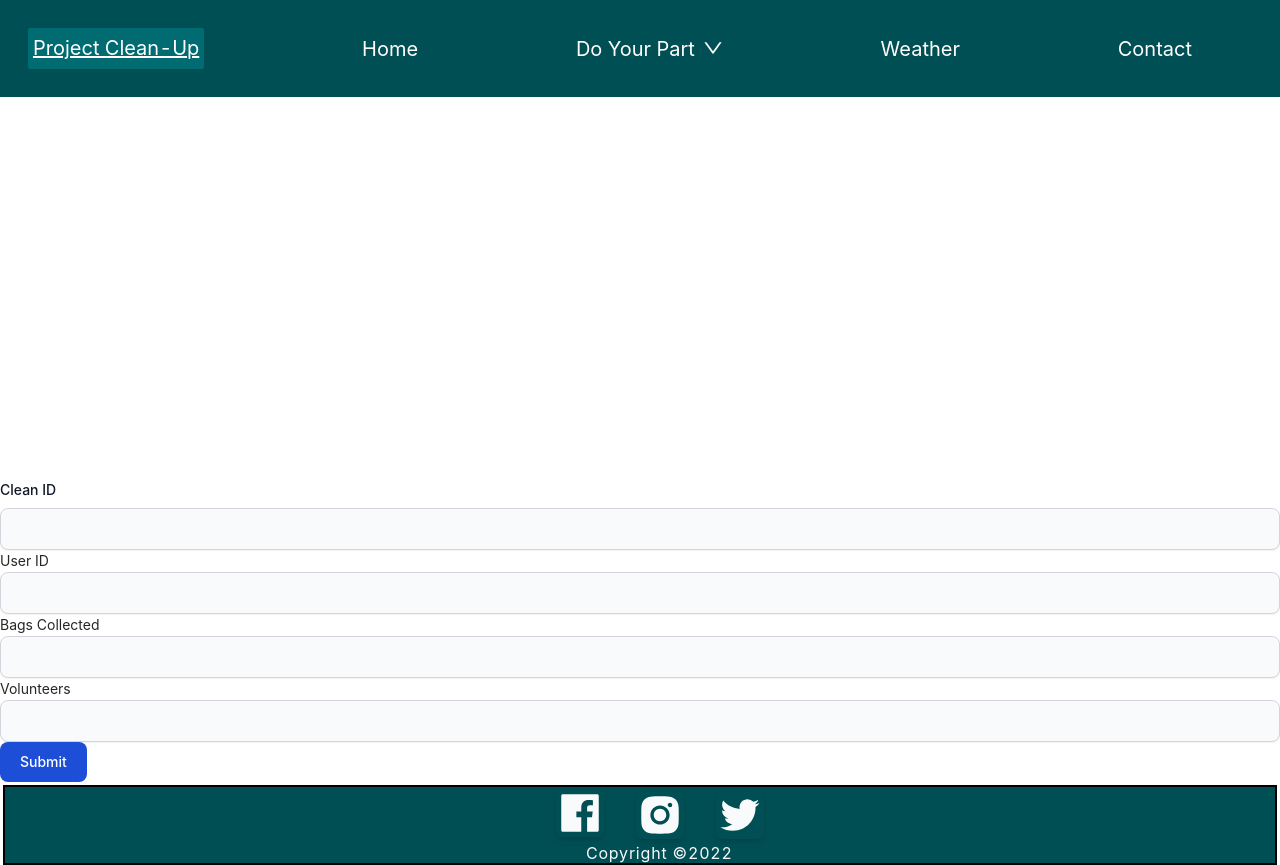
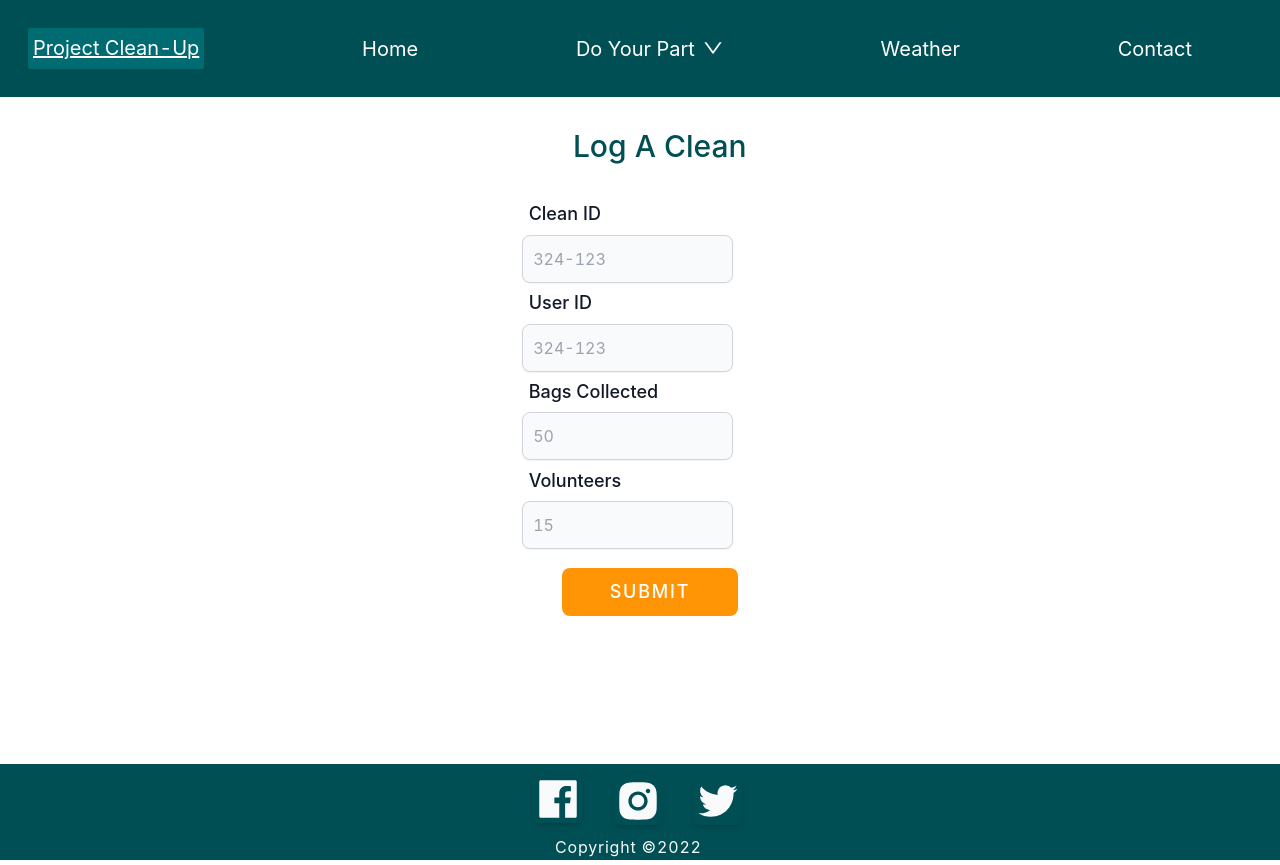
Before and after one commit to SchoolOfCode/environment_variables_frontend, a Next.js app in the folder project-app/: page /log-a-clean in a window 1280 px wide. Built offline with nearby package versions, Linux system fonts and the light colour scheme.

Commit message:
log a clean

```diff
--- a/project-app/components/Footer/Footer.jsx
+++ b/project-app/components/Footer/Footer.jsx
@@ -7,8 +7,8 @@ import {
 
 export default function Footer() {
   return (
-    <footer className=" border-black border-2 h-20 m-[0.2rem] pl-[43%] bg-[#004F54]">
-      <div className="flex justify-evenly items-center space-x-8 space-y-1 h-auto w-min">
+    <footer className=" h-[6rem] m-[0] pl-[41%] bg-[#004F54]">
+      <div className="flex justify-evenly items-center space-x-8 space-y-1 h-auto w-min p-[.6rem]">
         <div className="item w-12 h-12">
           <a href="https://www.facebook.com" target="blank">
             <AiFillFacebook className="h-12 w-12 rounded-md m-0 shadow-md text-gray-50" />
@@ -25,9 +25,9 @@ export default function Footer() {
           </a>
         </div>
       </div>
-      <p className="text-base pl-[4%] m-[.1rem] tracking-wider font-normal text-gray-50">
-        {" "}
+      <p className="text-base pl-[4%] tracking-wider font-normal text-gray-50">
         Copyright &copy;2022
+
       </p>
     </footer>
   );
--- a/project-app/components/Forms/LogClean.jsx
+++ b/project-app/components/Forms/LogClean.jsx
@@ -1,7 +1,6 @@
 import React from "react";
 import { Formik, Field, Form, ErrorMessage } from "formik";
 import * as Yup from "yup";
-
 import data from "../../libs";
 
 const LogCleanForm = () => {
@@ -36,47 +35,60 @@ const LogCleanForm = () => {
         }, 400);
       }}
     >
-      <Form>
+      <Form className="w-[60%] p-[4rem] ml-[22%]">
+      <p className="text-3xl font-medium text-left m-[1] p-[0] pl-[34%] text-[#004F54]">Log A Clean</p>
+      <div className="ml-[25%]">
         <label
           htmlFor="cleanID"
-          className="block mb-2 text-sm font-medium text-gray-900 dark:text-gray-900"
+          className="block mb-[0rem] text-lg p-[0.4rem] font-medium text-gray-900 dark:text-gray-900"
         >
           Clean ID
         </label>
         <Field
-          className="shadow-sm bg-gray-50 border border-gray-300 text-gray-900 text-sm rounded-lg focus:ring-blue-500 focus:border-blue-500 block w-full p-2.5 dark:bg-gray-700 dark:border-gray-600 dark:placeholder-gray-400 dark:text-white dark:focus:ring-blue-500 dark:focus:border-blue-500 dark:shadow-sm-light"
           name="cleanID"
           type="text"
+          placeholder="324-123"
+          className="w-[50%] h-[3rem] text-base shadow-sm bg-gray-50 border border-gray-300 text-gray-900 rounded-lg focus:ring-blue-500 focus:border-blue-500 block  p-2.5 dark:bg-gray-700 dark:border-gray-600 dark:placeholder-gray-400 dark:text-white dark:focus:ring-blue-500 dark:focus:border-blue-500 dark:shadow-sm-light"
         />
         <ErrorMessage name="cleanID" />
 
-        <label htmlFor="userID">User ID</label>
+        <label
+        htmlFor="userID"
+        className="block mb-[0rem] text-lg p-[0.4rem] font-medium text-gray-900 dark:text-gray-900">User ID</label>
         <Field
           name="userID"
           type="text"
-          className="shadow-sm bg-gray-50 border border-gray-300 text-gray-900 text-sm rounded-lg focus:ring-blue-500 focus:border-blue-500 block w-full p-2.5 dark:bg-gray-700 dark:border-gray-600 dark:placeholder-gray-400 dark:text-white dark:focus:ring-blue-500 dark:focus:border-blue-500 dark:shadow-sm-light"
+          placeholder="324-123"
+          className="w-[50%] h-[3rem] text-base shadow-sm bg-gray-50 border border-gray-300 text-gray-900 rounded-lg focus:ring-blue-500 focus:border-blue-500 block  p-2.5 dark:bg-gray-700 dark:border-gray-600 dark:placeholder-gray-400 dark:text-white dark:focus:ring-blue-500 dark:focus:border-blue-500 dark:shadow-sm-light"
+
         />
         <ErrorMessage name="userID" />
 
-        <label htmlFor="bagsCollected">Bags Collected</label>
+        <label
+        htmlFor="bagsCollected"
+        className="block mb-[0rem] text-lg p-[0.4rem] font-medium text-gray-900 dark:text-gray-900">Bags Collected</label>
         <Field
           name="bagsCollected"
           type="text"
-          className="shadow-sm bg-gray-50 border border-gray-300 text-gray-900 text-sm rounded-lg focus:ring-blue-500 focus:border-blue-500 block w-full p-2.5 dark:bg-gray-700 dark:border-gray-600 dark:placeholder-gray-400 dark:text-white dark:focus:ring-blue-500 dark:focus:border-blue-500 dark:shadow-sm-light"
+          placeholder="50"
+          className="w-[50%] h-[3rem] text-base shadow-sm bg-gray-50 border border-gray-300 text-gray-900 rounded-lg focus:ring-blue-500 focus:border-blue-500 block  p-2.5 dark:bg-gray-700 dark:border-gray-600 dark:placeholder-gray-400 dark:text-white dark:focus:ring-blue-500 dark:focus:border-blue-500 dark:shadow-sm-light"
         />
         <ErrorMessage name="bagsCollected" />
 
-        <label htmlFor="volunteers">Volunteers</label>
+        <label
+        htmlFor="volunteers"
+        className="block mb-[0rem] text-lg p-[0.4rem] font-medium text-gray-900 dark:text-gray-900">Volunteers</label>
         <Field
           name="volunteers"
           type="text"
-          className="shadow-sm bg-gray-50 border border-gray-300 text-gray-900 text-sm rounded-lg focus:ring-blue-500 focus:border-blue-500 block w-full p-2.5 dark:bg-gray-700 dark:border-gray-600 dark:placeholder-gray-400 dark:text-white dark:focus:ring-blue-500 dark:focus:border-blue-500 dark:shadow-sm-light"
+          placeholder="15"
+          className="w-[50%] h-[3rem] text-base shadow-sm bg-gray-50 border border-gray-300 text-gray-900 rounded-lg focus:ring-blue-500 focus:border-blue-500 block  p-2.5 dark:bg-gray-700 dark:border-gray-600 dark:placeholder-gray-400 dark:text-white dark:focus:ring-blue-500 dark:focus:border-blue-500 dark:shadow-sm-light"
         />
         <ErrorMessage name="volunteers" />
-
-        <button
+         </div>
+         <button
           type="submit"
-          className="text-white bg-blue-700 hover:bg-blue-800 focus:ring-4 focus:outline-none focus:ring-blue-300 font-medium rounded-lg text-sm w-full sm:w-auto px-5 py-2.5 text-center dark:bg-blue-600 dark:hover:bg-blue-700 dark:focus:ring-blue-800"
+          className="text-white uppercase tracking-widest m-[1.2rem] ml-[32%]  bg-[#FF9505] hover:bg-orange-700  focus:outline-none font-medium rounded-lg text-lg sm:w-auto px-[3rem] py-2.5 text-center"
         >
           Submit
         </button>
--- a/project-app/components/Navbar/Navbar.jsx
+++ b/project-app/components/Navbar/Navbar.jsx
@@ -112,7 +112,7 @@ const Navbar = () => {
               </a>
             </div>
             <div className="p-4">
-              <a onClick={ () => setVisible(false)} className="text-[#004F54] text-xl" target="_blank" rel="noopener noreferrer" href="/start-a-clean">
+              <a onClick={ () => setVisible(false)} className="text-[#004F54] text-xl" rel="noopener noreferrer" href="/start-a-clean">
                 Start A Cleanup
               </a>
             </div>
--- a/project-app/pages/log-a-clean.js
+++ b/project-app/pages/log-a-clean.js
@@ -6,8 +6,10 @@ export default function LogClean() {
   return (
     <div className="h-full">
       <Navbar />
-      <div className=" h-[30rem]"></div>
+      <div className="h-[70%] p-[4rem]">
       <LogCleanForm />
+      </div>
+
       <Footer />
     </div>
   );
--- a/project-app/pages/start-a-clean.js
+++ b/project-app/pages/start-a-clean.js
@@ -21,10 +21,9 @@ export default function startClean() {
     <MapContext.Provider value={{ setCoords, coords }}>
       <div className="h-full">
         <Navbar />
-        <div className=" h-[30rem]"></div>
-
+        <div className="h-[auto] w-[75%] pl-[25%]">
         <MapWithNoSSR />
-
+        </div>
         <StartCleanForm coords={coords} />
         <Footer />
       </div>
```
Also changed, not shown: project-app/components/Forms/StartClean.jsx (+62 -25 lines), project-app/styles/globals.css (line endings or trailing spaces).
